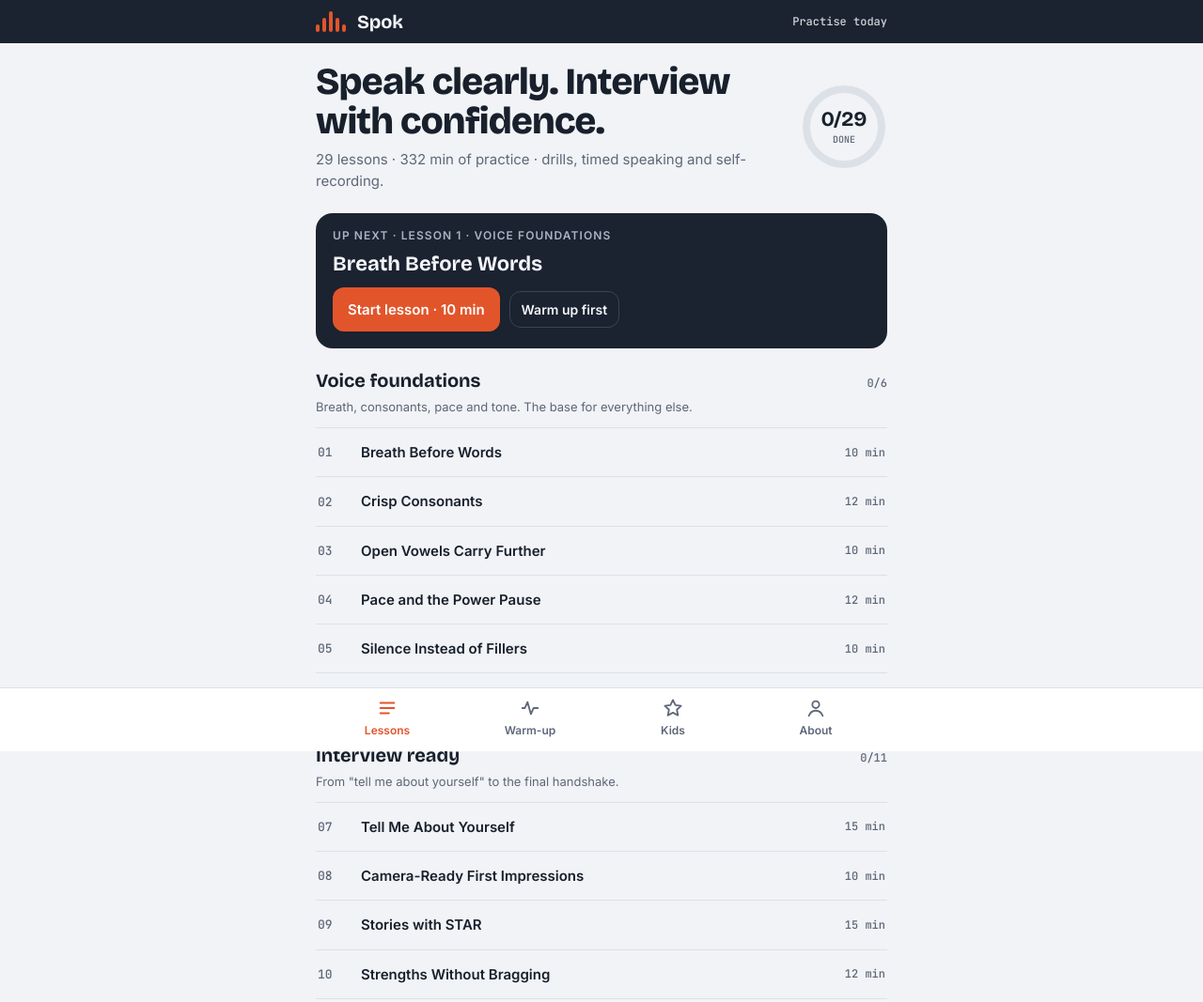
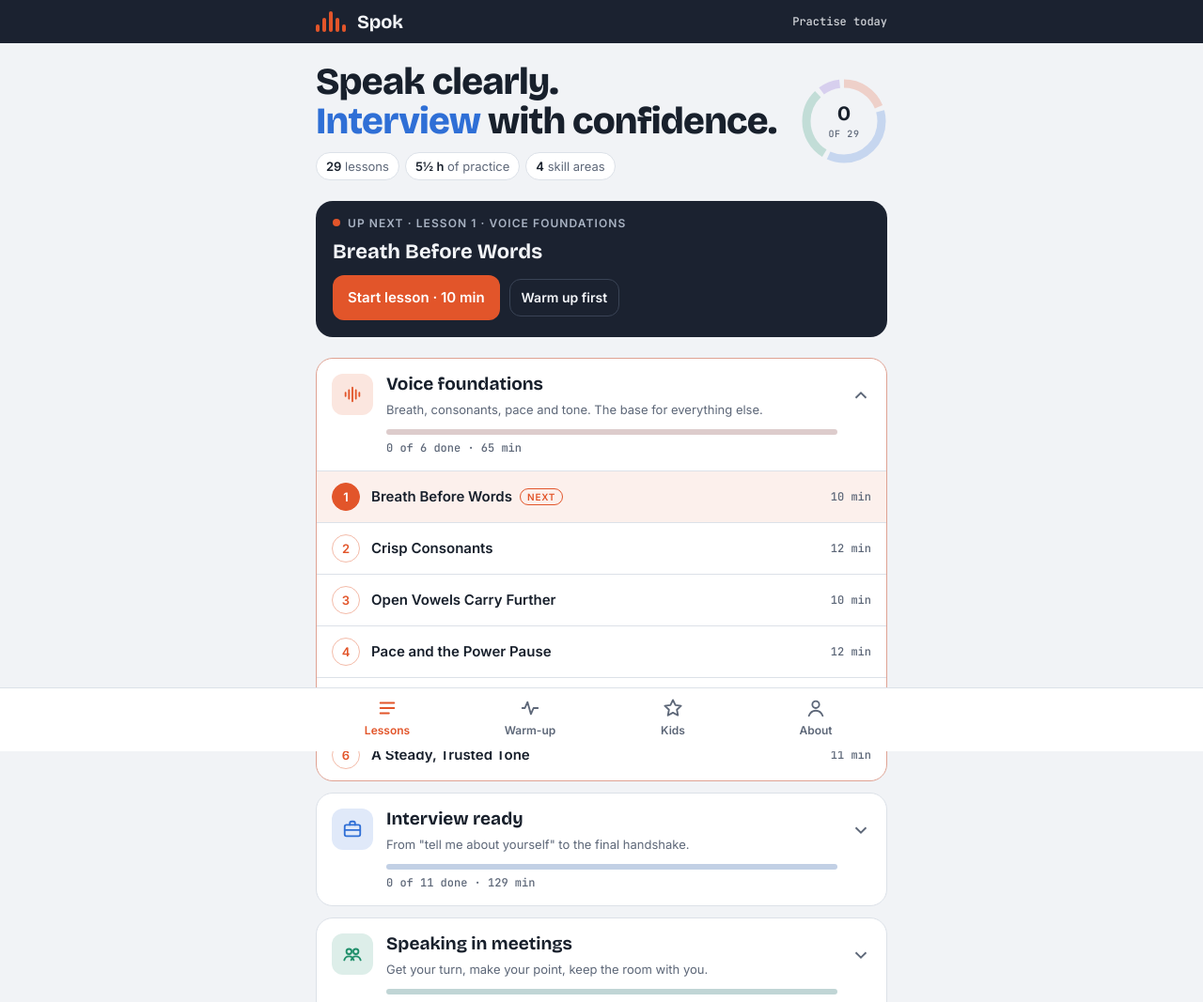
Before and after one commit to cpantis/Spok, a plain HTML site: page index.html in a window 1280 px wide. Shown: the top 1067 px of the page at 94% size. Drawn offline with nearby package versions, Linux system fonts and the light colour scheme.

Commit message:
Add files via upload

```diff
--- a/index.html
+++ b/index.html
@@ -17,6 +17,7 @@
   --bg:#F1F3F6; --surface:#FFFFFF; --ink:#18202C; --muted:#5D6778; --line:#DCE1E8;
   --accent:#E2552A; --accent-ink:#FFFFFF; --accent-soft:#FCE7DF; --good:#1F8A5B; --good-soft:#DDF2E8;
   --bar:#1B2230; --bar-ink:#F3F5F8; --hl:#FFE3A3;
+  --m-voice:#E2552A; --m-interview:#2F6FD6; --m-meetings:#1F8F6A; --m-hard:#7A4FD0;
   --k-sky:#2F86D6; --k-sun:#E8A317; --k-grape:#8A5CD1; --k-leaf:#2E9E5B; --k-berry:#D9466F;
   --kid:"Baloo 2", "Bricolage Grotesque", system-ui, sans-serif;
   --display:"Bricolage Grotesque", "Avenir Next", system-ui, sans-serif;
@@ -26,11 +27,11 @@
 @media (prefers-color-scheme: dark){ :root:not([data-theme="light"]){
   --bg:#11161F; --surface:#1A212D; --ink:#E8ECF2; --muted:#98A2B3; --line:#2A3342;
   --accent:#F2683C; --accent-ink:#1A0D07; --accent-soft:#3A2219; --good:#4CC28B; --good-soft:#173329;
-  --bar:#0B0F15; --bar-ink:#E8ECF2; --hl:#5A4415; --k-sky:#3E8FDB; --k-sun:#E3A21F; --k-grape:#9468D8; --k-leaf:#2F9A5A; --k-berry:#D9507A; color-scheme:dark }}
+  --bar:#0B0F15; --bar-ink:#E8ECF2; --hl:#5A4415; --m-voice:#F2683C; --m-interview:#6A9BF0; --m-meetings:#3FBF8F; --m-hard:#A787F0; --k-sky:#3E8FDB; --k-sun:#E3A21F; --k-grape:#9468D8; --k-leaf:#2F9A5A; --k-berry:#D9507A; color-scheme:dark }}
 :root[data-theme="dark"]{
   --bg:#11161F; --surface:#1A212D; --ink:#E8ECF2; --muted:#98A2B3; --line:#2A3342;
   --accent:#F2683C; --accent-ink:#1A0D07; --accent-soft:#3A2219; --good:#4CC28B; --good-soft:#173329;
-  --bar:#0B0F15; --bar-ink:#E8ECF2; --hl:#5A4415; --k-sky:#3E8FDB; --k-sun:#E3A21F; --k-grape:#9468D8; --k-leaf:#2F9A5A; --k-berry:#D9507A; color-scheme:dark }
+  --bar:#0B0F15; --bar-ink:#E8ECF2; --hl:#5A4415; --m-voice:#F2683C; --m-interview:#6A9BF0; --m-meetings:#3FBF8F; --m-hard:#A787F0; --k-sky:#3E8FDB; --k-sun:#E3A21F; --k-grape:#9468D8; --k-leaf:#2F9A5A; --k-berry:#D9507A; color-scheme:dark }
 
 *{box-sizing:border-box}
 html,body{height:100%}
@@ -134,11 +135,47 @@ nav.tabs button svg{width:22px;height:22px;stroke:currentColor;fill:none;stroke-
 nav.tabs button[aria-current="page"]{color:var(--accent)}
 textarea.mono{font:13px/1.4 var(--mono);min-height:90px;word-break:break-all}
 textarea{width:100%;min-height:120px;border:1.5px solid var(--line);border-radius:12px;padding:12px;background:var(--surface);color:var(--ink);font:16px/1.5 var(--body);resize:vertical}
-/* modules */
-.module{display:flex;flex-direction:column;gap:6px}
-.mhead{display:flex;justify-content:space-between;align-items:baseline;gap:12px}
-.mcount{font:500 12px var(--mono);color:var(--muted)}
-.module .list{margin-top:6px}
+/* hero */
+.herotext{display:flex;flex-direction:column;gap:12px;min-width:0}
+.hero h1 .hl{color:var(--m-interview)}
+.stats{display:flex;flex-wrap:wrap;gap:6px}
+.stats span{font-size:13px;color:var(--muted);background:var(--surface);border:1px solid var(--line);border-radius:999px;padding:4px 10px;white-space:nowrap}
+.stats b{color:var(--ink);font-weight:700}
+.ring .num small{letter-spacing:.06em}
+.next .mdot{display:inline-block;width:8px;height:8px;border-radius:50%;background:var(--mc);margin-right:8px;vertical-align:1px}
+
+/* modules: collapsible cards, each in its own colour */
+.modules{display:flex;flex-direction:column;gap:12px}
+.mod{background:var(--surface);border:1px solid var(--line);border-radius:18px;overflow:hidden}
+.mod.expanded{border-color:color-mix(in srgb,var(--mc) 45%,var(--line))}
+.mtop{display:grid;grid-template-columns:44px 1fr 22px;gap:14px;align-items:start;width:100%;text-align:left;background:none;border:0;padding:16px}
+.micon{display:grid;place-items:center;width:44px;height:44px;border-radius:12px;background:color-mix(in srgb,var(--mc) 15%,var(--surface));color:var(--mc)}
+.micon svg,.mchip svg{width:22px;height:22px;fill:none;stroke:currentColor;stroke-width:2;stroke-linecap:round;stroke-linejoin:round}
+.mtext{display:flex;flex-direction:column;gap:6px;min-width:0}
+.mname{font:700 19px/1.2 var(--display)}
+.mblurb{font-size:13px;color:var(--muted)}
+.mbar{display:block;height:6px;border-radius:3px;background:color-mix(in srgb,var(--mc) 15%,var(--line));overflow:hidden;margin-top:4px}
+.mbar i{display:block;height:100%;background:var(--mc);border-radius:3px;min-width:0}
+.mmeta{font:500 12px var(--mono);color:var(--muted)}
+.chev{width:22px;height:22px;margin-top:12px;fill:none;stroke:var(--muted);stroke-width:2;transition:transform .2s}
+.mod.expanded .chev{transform:rotate(180deg)}
+.mlist{display:flex;flex-direction:column;border-top:1px solid var(--line)}
+.lrow{grid-template-columns:30px 1fr auto;padding:12px 16px;gap:12px}
+.lrow:last-child{border-bottom:0}
+.lnum{display:grid;place-items:center;width:30px;height:30px;border-radius:50%;font:600 13px var(--body);color:var(--mc);border:1.5px solid color-mix(in srgb,var(--mc) 40%,transparent)}
+.lnum svg{width:16px;height:16px;fill:none;stroke:currentColor;stroke-width:3;stroke-linecap:round;stroke-linejoin:round}
+.lrow.done .lnum{background:var(--mc);color:var(--surface);border-color:var(--mc)}
+.lrow.isnext{background:color-mix(in srgb,var(--mc) 9%,var(--surface))}
+.lrow.isnext .lnum{background:var(--mc);color:var(--surface);border-color:var(--mc)}
+.lrow .ti{display:flex;align-items:center;gap:8px;flex-wrap:wrap}
+.nextpill{font:700 10px/1 var(--body);letter-spacing:.08em;text-transform:uppercase;color:var(--mc);border:1.5px solid var(--mc);border-radius:999px;padding:3px 7px}
+
+/* lesson pages take their module colour */
+.modtint{--accent:var(--mc);--accent-soft:color-mix(in srgb,var(--mc) 15%,var(--surface))}
+.lhead{display:flex;flex-direction:column;gap:10px;padding:18px;border-radius:20px;background:color-mix(in srgb,var(--mc) 11%,var(--bg));border:1px solid color-mix(in srgb,var(--mc) 25%,transparent)}
+.mchip{display:inline-flex;align-items:center;gap:6px;color:var(--mc);font-weight:600;text-transform:uppercase}
+.mchip svg{width:15px;height:15px}
+.modtint .card h3{color:var(--mc)}
 
 /* kids */
 .kidsv h1{font-family:var(--kid)}
@@ -524,43 +561,73 @@ function topbar(back,label){
 function setTab(name){document.querySelectorAll("nav.tabs button").forEach(b=>b.setAttribute("aria-current",b.dataset.tab===name?"page":"false"));}
 
 /* ---- views ---- */
+/* module colours and icons */
+let homeOpen=null;
+const modColor=id=>`var(--m-${id})`;
+const MOD_ICON={
+  voice:'<svg viewBox="0 0 24 24"><path d="M4 10v4M8 7v10M12 4v16M16 7v10M20 10v4"/></svg>',
+  interview:'<svg viewBox="0 0 24 24"><rect x="3" y="7" width="18" height="13" rx="2"/><path d="M9 7V5a2 2 0 0 1 2-2h2a2 2 0 0 1 2 2v2M3 13h18"/></svg>',
+  meetings:'<svg viewBox="0 0 24 24"><circle cx="8" cy="9" r="3"/><circle cx="16" cy="9" r="3"/><path d="M2.5 19c.8-3 3-4.5 5.5-4.5s4.7 1.5 5.5 4.5M10.5 19c.8-3 3-4.5 5.5-4.5s4.7 1.5 5.5 4.5"/></svg>',
+  hard:'<svg viewBox="0 0 24 24"><path d="M4 5h11a2 2 0 0 1 2 2v6a2 2 0 0 1-2 2H9l-4 3v-3H4a2 2 0 0 1-2-2V7a2 2 0 0 1 2-2z"/><path d="M19 9h1a2 2 0 0 1 2 2v5a2 2 0 0 1-2 2h-1v3l-4-3h-3"/></svg>'
+};
 function home(){
   topbar(false); setTab("home");
   const doneCount=LESSONS.filter((_,i)=>state.done[i]).length;
   const nextI=LESSONS.findIndex((_,i)=>!state.done[i]);
-  const C=2*Math.PI*40, pct=doneCount/LESSONS.length;
   const totalMin=LESSONS.reduce((a,l)=>a+l.m,0);
+  const hours=(Math.round(totalMin/30)/2).toString().replace(".5","½");
+  const curMod=nextI>=0?LESSONS[nextI].mod:null;
+  if(!homeOpen) homeOpen=new Set(curMod?[curMod]:[]);
+  // Ring: one arc per module, sized by its lesson count; the filled part shows lessons done.
+  const R=40,C=2*Math.PI*R,GAP=5; let off=0;
+  const arcs=MODULES.map(M=>{const idx=LESSONS.map((l,i)=>l.mod===M.id?i:-1).filter(i=>i>=0);const d=idx.filter(i=>state.done[i]).length;
+    const len=C*idx.length/LESSONS.length, seg=Math.max(0,len-GAP), fill=seg*d/idx.length;
+    const out=`<circle cx="46" cy="46" r="${R}" fill="none" stroke="${modColor(M.id)}" stroke-opacity=".22" stroke-width="9" stroke-dasharray="${seg} ${C}" stroke-dashoffset="${-off}"/>`+
+      (fill>0?`<circle cx="46" cy="46" r="${R}" fill="none" stroke="${modColor(M.id)}" stroke-width="9" stroke-dasharray="${fill} ${C}" stroke-dashoffset="${-off}"/>`:"");
+    off+=len; return out;}).join("");
   app.innerHTML=`<section class="view">
     <div class="hero">
-      <div style="display:flex;flex-direction:column;gap:8px;min-width:0">
-        <h1>Speak clearly. Interview with confidence.</h1>
-        <p class="muted">${LESSONS.length} lessons · ${totalMin} min of practice · drills, timed speaking and self-recording.</p>
+      <div class="herotext">
+        <h1>Speak clearly.<br><span class="hl">Interview</span> with confidence.</h1>
+        <div class="stats"><span><b>${LESSONS.length}</b> lessons</span><span><b>${hours} h</b> of practice</span><span><b>${MODULES.length}</b> skill areas</span></div>
       </div>
       <div class="ring" role="img" aria-label="${doneCount} of ${LESSONS.length} lessons complete">
-        <svg viewBox="0 0 92 92"><circle cx="46" cy="46" r="40" stroke="var(--line)" stroke-width="8" fill="none"/>
-        <circle cx="46" cy="46" r="40" stroke="var(--accent)" stroke-width="8" fill="none" stroke-linecap="round" stroke-dasharray="${C}" stroke-dashoffset="${C*(1-pct)}"/></svg>
-        <div class="num"><div>${doneCount}/${LESSONS.length}<small>DONE</small></div></div>
+        <svg viewBox="0 0 92 92">${arcs}</svg>
+        <div class="num"><div>${doneCount}<small>OF ${LESSONS.length}</small></div></div>
       </div>
     </div>
-    ${nextI>=0?`<div class="next"><h3>Up next · Lesson ${nextI+1} · ${esc(MODULES.find(m=>m.id===LESSONS[nextI].mod).name)}</h3><div class="t">${esc(LESSONS[nextI].t)}</div>
+    ${nextI>=0?`<div class="next" style="--mc:${modColor(LESSONS[nextI].mod)}"><h3><span class="mdot"></span>Up next · Lesson ${nextI+1} · ${esc(MODULES.find(m=>m.id===LESSONS[nextI].mod).name)}</h3><div class="t">${esc(LESSONS[nextI].t)}</div>
       <div class="row"><button class="btn primary" id="startNext">Start lesson · ${LESSONS[nextI].m} min</button><button class="btn small" style="background:transparent;color:inherit;border:1.5px solid #3A4456" id="wu">Warm up first</button></div></div>`
      :`<div class="complete">All ${LESSONS.length} lessons complete. Revisit any lesson to keep your skills sharp.</div>`}
-    ${MODULES.map(M=>{const idx=LESSONS.map((l,i)=>l.mod===M.id?i:-1).filter(i=>i>=0);const d=idx.filter(i=>state.done[i]).length;
-      return `<div class="module"><div class="mhead"><h2>${esc(M.name)}</h2><span class="mcount">${d}/${idx.length}</span></div><p class="tip">${esc(M.blurb)}</p>
-    <div class="list">${idx.map(i=>{const l=LESSONS[i];return `<button class="item ${state.done[i]?"done":""}" data-i="${i}">
-      <span class="n">${state.done[i]?'<span class="chk" aria-label="Done">✓</span>':String(i+1).padStart(2,"0")}</span>
-      <span class="ti">${esc(l.t)}</span><span class="mi">${l.m} min</span></button>`}).join("")}</div></div>`}).join("")}
+    <div class="modules">${MODULES.map((M,mi)=>{const idx=LESSONS.map((l,i)=>l.mod===M.id?i:-1).filter(i=>i>=0);const d=idx.filter(i=>state.done[i]).length;
+      const mins=idx.reduce((a,i)=>a+LESSONS[i].m,0), open=homeOpen.has(M.id);
+      return `<div class="mod ${open?"expanded":""}" style="--mc:${modColor(M.id)}">
+      <button class="mtop" data-m="${M.id}" aria-expanded="${open}">
+        <span class="micon">${MOD_ICON[M.id]}</span>
+        <span class="mtext"><span class="mname">${esc(M.name)}</span><span class="mblurb">${esc(M.blurb)}</span>
+          <span class="mbar"><i style="width:${100*d/idx.length}%"></i></span>
+          <span class="mmeta">${d} of ${idx.length} done · ${mins} min</span></span>
+        <svg class="chev" viewBox="0 0 24 24" aria-hidden="true"><path d="M6 9l6 6 6-6"/></svg>
+      </button>
+      <div class="mlist" ${open?"":"hidden"}>${idx.map(i=>{const l=LESSONS[i],dn=state.done[i],nx=i===nextI;
+        return `<button class="item lrow ${dn?"done":""} ${nx?"isnext":""}" data-i="${i}">
+        <span class="lnum">${dn?'<svg viewBox="0 0 24 24" aria-label="Done"><path d="M5 12.5l4.5 4.5L19 7.5"/></svg>':i+1}</span>
+        <span class="ti">${esc(l.t)}${nx?'<span class="nextpill">Next</span>':""}</span><span class="mi">${l.m} min</span></button>`}).join("")}</div>
+      </div>`}).join("")}</div>
   </section>`;
-  app.querySelectorAll(".item").forEach(b=>b.onclick=()=>go("lesson-"+(+b.dataset.i+1)));
+  app.querySelectorAll(".lrow").forEach(b=>b.onclick=()=>go("lesson-"+(+b.dataset.i+1)));
+  app.querySelectorAll(".mtop").forEach(b=>b.onclick=()=>{const id=b.dataset.m,box=b.parentElement,list=box.querySelector(".mlist");
+    const open=!homeOpen.has(id); if(open)homeOpen.add(id);else homeOpen.delete(id);
+    box.classList.toggle("expanded",open); list.hidden=!open; b.setAttribute("aria-expanded",open);});
   if(nextI>=0){$("#startNext").onclick=()=>go("lesson-"+(nextI+1)); $("#wu").onclick=()=>go("warmup");}
 }
 
 function lesson(i){
   const L=LESSONS[i]; topbar(true); setTab("home");
   const ch=state.checks[i]||[];
-  app.innerHTML=`<section class="view">
-    <div style="display:flex;flex-direction:column;gap:10px">
-      <div class="meta"><span>LESSON ${String(i+1).padStart(2,"0")} / ${LESSONS.length}</span><span>${esc(MODULES.find(m=>m.id===L.mod).name.toUpperCase())}</span><span>${L.m} MIN</span></div>
+  app.innerHTML=`<section class="view modtint" style="--mc:${modColor(L.mod)}">
+    <div class="lhead">
+      <div class="meta"><span class="mchip">${MOD_ICON[L.mod]}${esc(MODULES.find(m=>m.id===L.mod).name)}</span><span>LESSON ${i+1} OF ${LESSONS.length}</span><span>${L.m} MIN</span></div>
       <h1>${esc(L.t)}</h1>
       <p class="goal">${esc(L.goal)}</p>
     </div>
```
